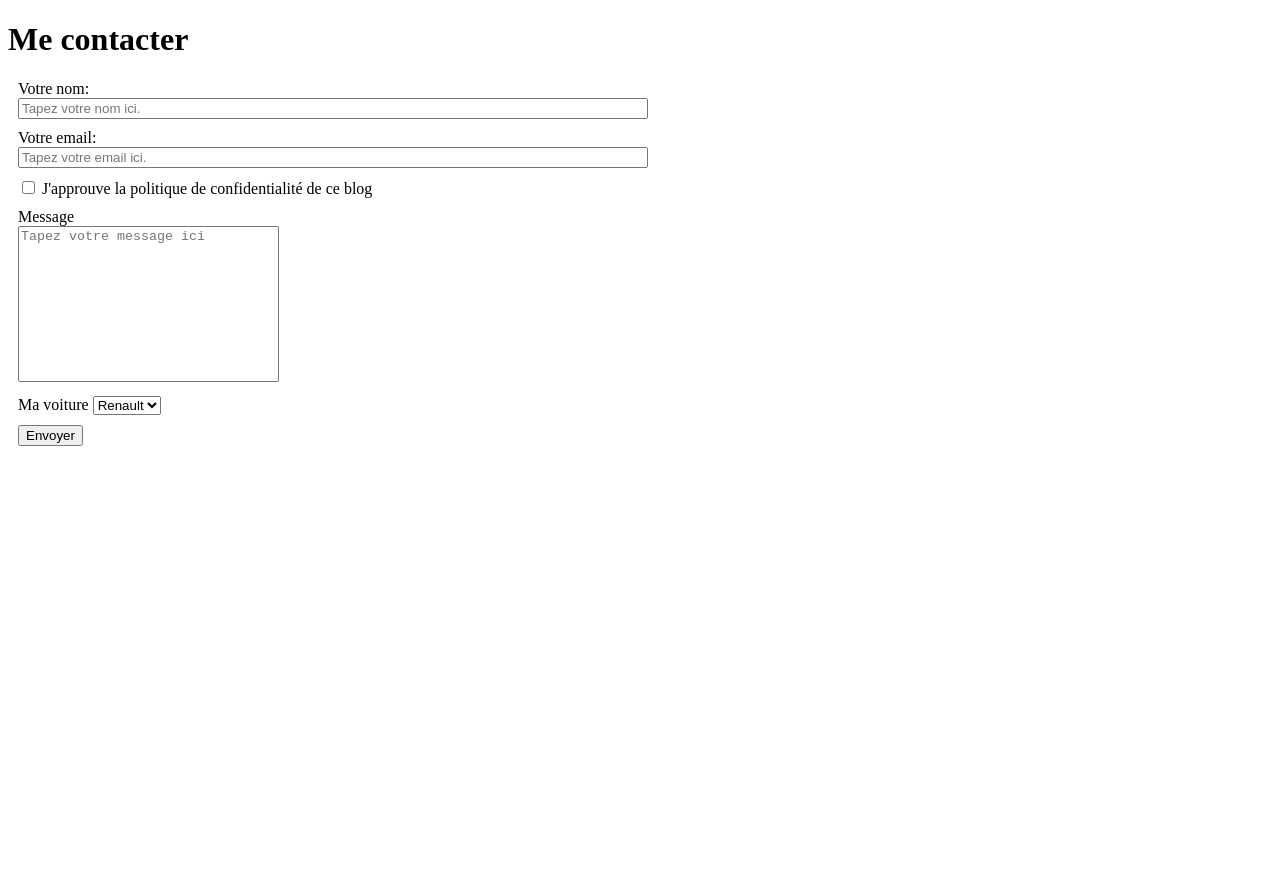
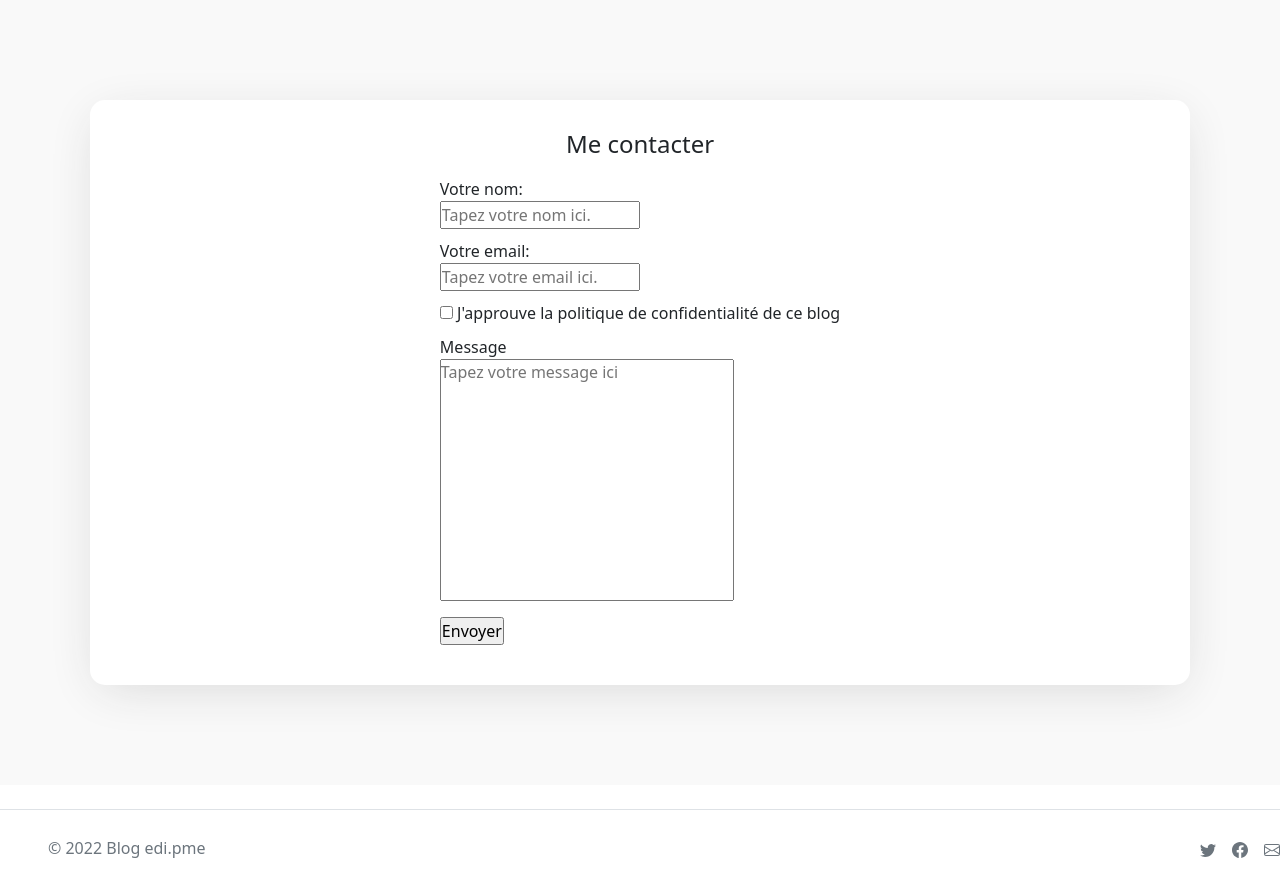
Before and after one commit to ChatelardDaniel/Mobile_first_edipme, a website: page contact.html in a window 1280 px wide. Before the commit the page ends 800 px from the top, so only its background shows below. Drawn offline with nearby package versions, Linux system fonts and the light colour scheme.

Commit message:
Mise en forme du formulaire

```diff
--- a/contact.css
+++ b/contact.css
@@ -1,3 +1,9 @@
+* {
+    box-sizing: border-box;
+    margin: 0;
+    padding: 0;
+}
+
 .input__width {
     width: 50%;
 }
@@ -9,3 +15,41 @@ textarea {
 div {
     margin: 10px;
 }
+
+#contact {
+    background-color: #f9f9f9;
+    padding: 100px 0;
+}
+
+.container {
+    max-width: 1100px;
+    margin: 0 auto;
+    display: flex;
+    flex-direction: column;
+    justify-content: space-between;
+    align-items: center;
+    background-color: white;
+    padding: 30px 10px;
+    border-radius: 15px;
+    box-shadow: 0 10px 50px -10px #d6d6d6;
+}
+
+h1 {
+    font-size: 1.5rem;
+}
+
+form input {
+
+}
+/********** Début footer **********/
+.footer {
+    margin-top: 64px;
+    background-color: #f8f8f8;
+    padding: 32px;
+}
+
+.footer__copyright {
+    background-color: blue;
+}
+
+/********** Fin footer **********/
--- a/contact.html
+++ b/contact.html
@@ -4,10 +4,15 @@
     <meta charset="UTF-8">
     <meta http-equiv="X-UA-Compatible" content="IE=edge">
     <meta name="viewport" content="width=device-width, initial-scale=1.0">
+    <!-- Bootstrap CSS -->
+    <link href="https://cdn.jsdelivr.net/npm/bootstrap@5.1.3/dist/css/bootstrap.min.css" rel="stylesheet"
+        integrity="sha384-1BmE4kWBq78iYhFldvKuhfTAU6auU8tT94WrHftjDbrCEXSU1oBoqyl2QvZ6jIW3" crossorigin="anonymous">
+    <link rel="stylesheet" href="contact.css">
     <title>Contactez-moi</title>
-    <link rel="stylesheet" href="contact.css">
 </head>
 <body>
+    <section id="contact">
+        <div class="container">
             <h1>Me contacter</h1>
             <!-- L'attribut netlify, permet de recevoir les infos du formulaire par email -->
             <form method="POST" name="contactForm" netlify data-netlify-recaptcha="true" data-netlify="true">
@@ -37,13 +42,13 @@
                 </div>
 
                 <!-- Liste déroulante dans un formulaire -->
-        <div>
+                <!-- <div>
                     <label for="car">Ma voiture</label>
                     <select name="voiture" id="car">
                         <option value="renault">Renault</option>
                         <option value="opel">Opel</option>
                     </select>
-        </div>
+                </div> -->
                 <!-- Ajout du recaptcha -->
                 <div data-netlify-recaptcha="true"></div>
 
@@ -51,5 +56,47 @@
                     <input type="submit" value="Envoyer">
                 </div>
             </form>
+        </div>
+    </section>
+    <footer class="d-flex flex-wrap justify-content-between align-items-center py-3 my-4 border-top">
+        <div class="col-md-4 d-flex align-items-center">
+            <a href="/" class="mb-3 me-2 mb-md-0 text-muted text-decoration-none lh-1">
+                <svg class="bi" width="30" height="24">
+                    <use xlink:href="#bootstrap"></use>
+                </svg>
+            </a>
+            <span class="text-muted">© 2022 Blog edi.pme</span>
+        </div>
+
+        <ul class="nav col-md-4 justify-content-end list-unstyled d-flex">
+            <li class="ms-3">
+                <a class="text-muted" href="#">
+                    <svg xmlns="http://www.w3.org/2000/svg" width="16" height="16" fill="currentColor" class="bi bi-twitter"
+                viewBox="0 0 16 16">
+                <path
+                    d="M5.026 15c6.038 0 9.341-5.003 9.341-9.334 0-.14 0-.282-.006-.422A6.685 6.685 0 0 0 16 3.542a6.658 6.658 0 0 1-1.889.518 3.301 3.301 0 0 0 1.447-1.817 6.533 6.533 0 0 1-2.087.793A3.286 3.286 0 0 0 7.875 6.03a9.325 9.325 0 0 1-6.767-3.429 3.289 3.289 0 0 0 1.018 4.382A3.323 3.323 0 0 1 .64 6.575v.045a3.288 3.288 0 0 0 2.632 3.218 3.203 3.203 0 0 1-.865.115 3.23 3.23 0 0 1-.614-.057 3.283 3.283 0 0 0 3.067 2.277A6.588 6.588 0 0 1 .78 13.58a6.32 6.32 0 0 1-.78-.045A9.344 9.344 0 0 0 5.026 15z" />
+                    </svg>
+                </a>
+            </li>
+            <li class="ms-3">
+                <a class="text-muted" href="#">
+                    <svg xmlns="http://www.w3.org/2000/svg" width="16" height="16" fill="currentColor" class="bi bi-facebook"
+                viewBox="0 0 16 16">
+                <path
+                    d="M16 8.049c0-4.446-3.582-8.05-8-8.05C3.58 0-.002 3.603-.002 8.05c0 4.017 2.926 7.347 6.75 7.951v-5.625h-2.03V8.05H6.75V6.275c0-2.017 1.195-3.131 3.022-3.131.876 0 1.791.157 1.791.157v1.98h-1.009c-.993 0-1.303.621-1.303 1.258v1.51h2.218l-.354 2.326H9.25V16c3.824-.604 6.75-3.934 6.75-7.951z" />
+                    </svg>
+                </a>
+            </li>
+            <li class="ms-3">
+                <a class="text-muted" href="#">
+                    <svg xmlns="http://www.w3.org/2000/svg" width="16" height="16" fill="currentColor" class="bi bi-envelope"
+                viewBox="0 0 16 16">
+                <path
+                    d="M0 4a2 2 0 0 1 2-2h12a2 2 0 0 1 2 2v8a2 2 0 0 1-2 2H2a2 2 0 0 1-2-2V4Zm2-1a1 1 0 0 0-1 1v.217l7 4.2 7-4.2V4a1 1 0 0 0-1-1H2Zm13 2.383-4.708 2.825L15 11.105V5.383Zm-.034 6.876-5.64-3.471L8 9.583l-1.326-.795-5.64 3.47A1 1 0 0 0 2 13h12a1 1 0 0 0 .966-.741ZM1 11.105l4.708-2.897L1 5.383v5.722Z" />
+                    </svg>
+                </a>
+            </li>
+        </ul>
+    </footer>
 </body>
 </html>
```
Lines whose indentation alone changed are shown as unchanged.
